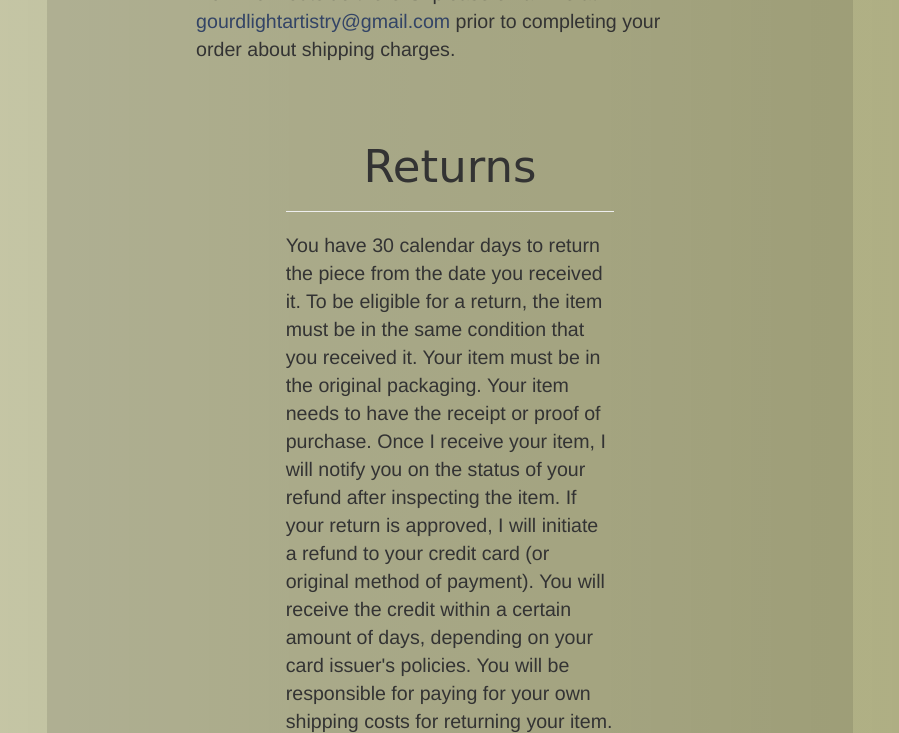
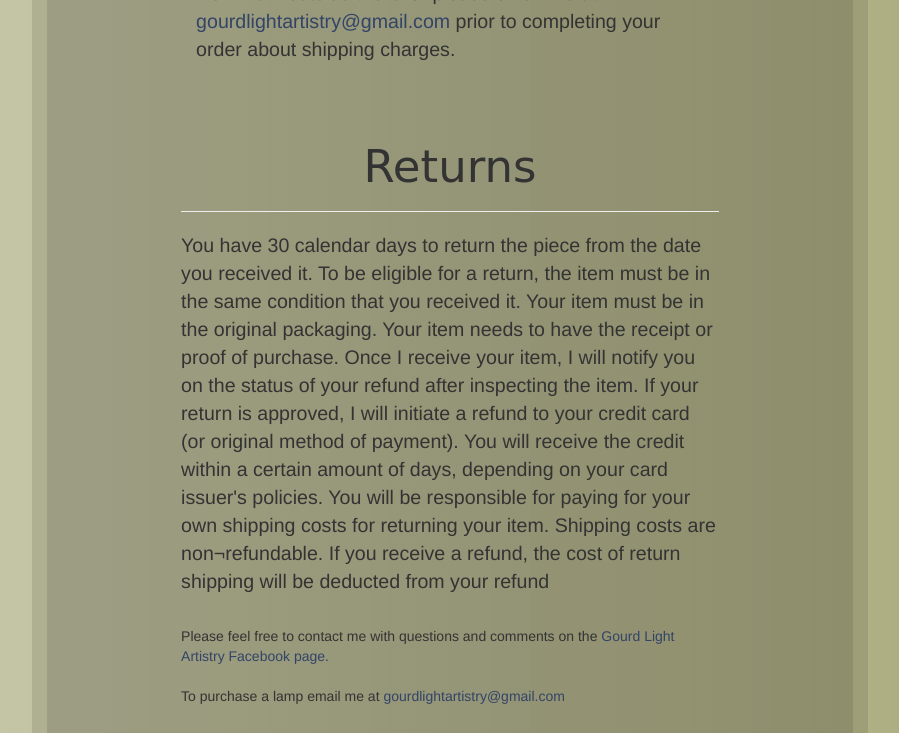
Before and after one commit to janemawson/janemawson.github.io, a plain HTML site: page about.html in a window 1280 px wide. Shown: the part 970-1703 px from the top of the page, without its empty margins (190-1089 px from the left). Drawn offline with nearby package versions, Linux system fonts and the light colour scheme; a web font is replaced by a local one.

Commit message:
Update about.html

```diff
--- a/about.html
+++ b/about.html
@@ -62,7 +62,7 @@ Gourd Light Artistry. My prices are based upon the complexity, scale, and time d
 			<hr>
 			<p>Domestic Shipping on your order is free, by Priority Mail, and I use USPS confirmation and tracking on the shipment. <br><br>
 International Shipping charges: If you are purchasing my work from outside the U.S. please email me at <a href="mailto:gourdlightartistry@gmail.com">gourdlightartistry@gmail.com</a> prior to completing your order about shipping charges.<br><br><div class="row"><br>
-			<div class="col-sm-8 col-sm-offset-2">
+
 				<h2>Returns</h2>
 			<hr>
 			<p>You have 30 calendar days to return the piece from the date you received it. To be eligible for a return, the item must be in the same condition that you received it. Your item must be in the original packaging. Your item needs to have the receipt or proof of purchase. Once I receive your item, I will notify you on the status of your refund after inspecting the item. If your return is approved, I will initiate a refund to your credit card (or original method of payment). You will receive the credit within a certain amount of days, depending on your card issuer's policies. You will be responsible for paying for your own shipping costs for returning your item. Shipping costs are non¬refundable. If you receive a refund, the cost of return shipping will be deducted from your refund
```
